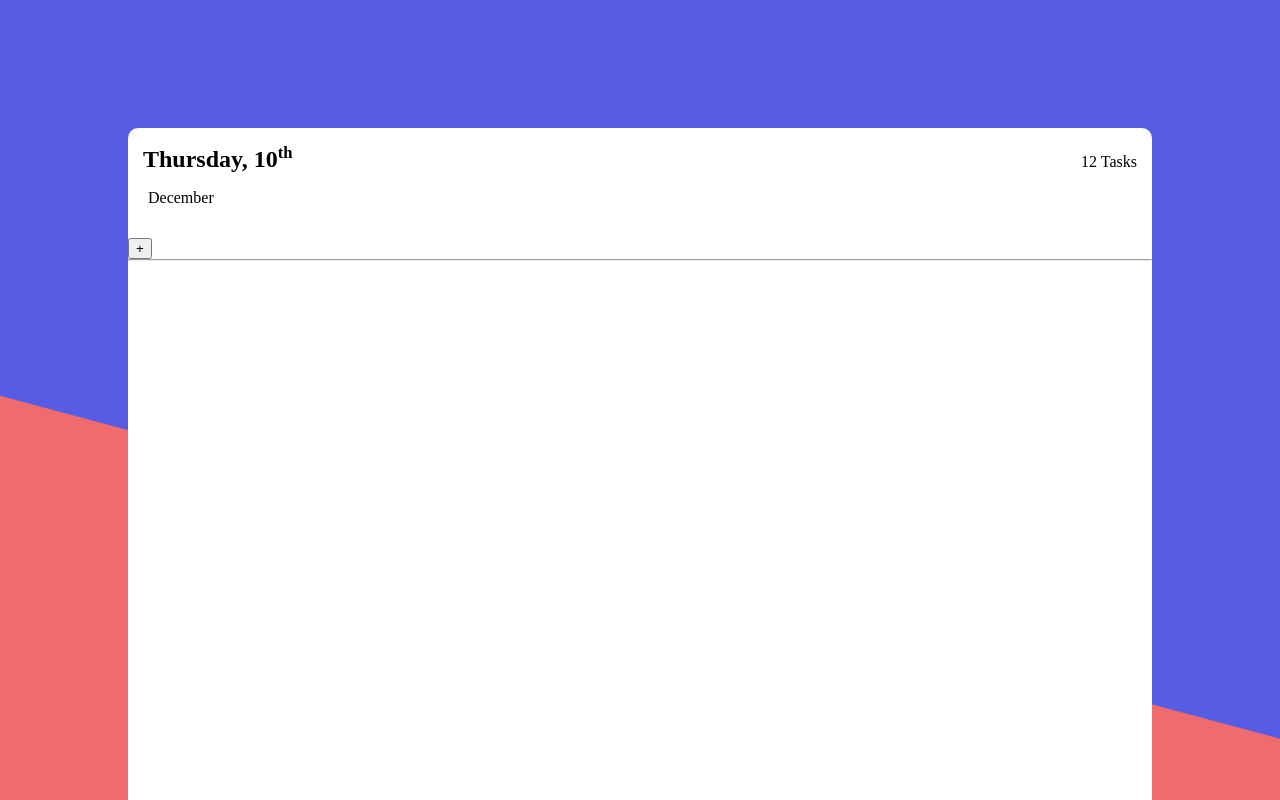
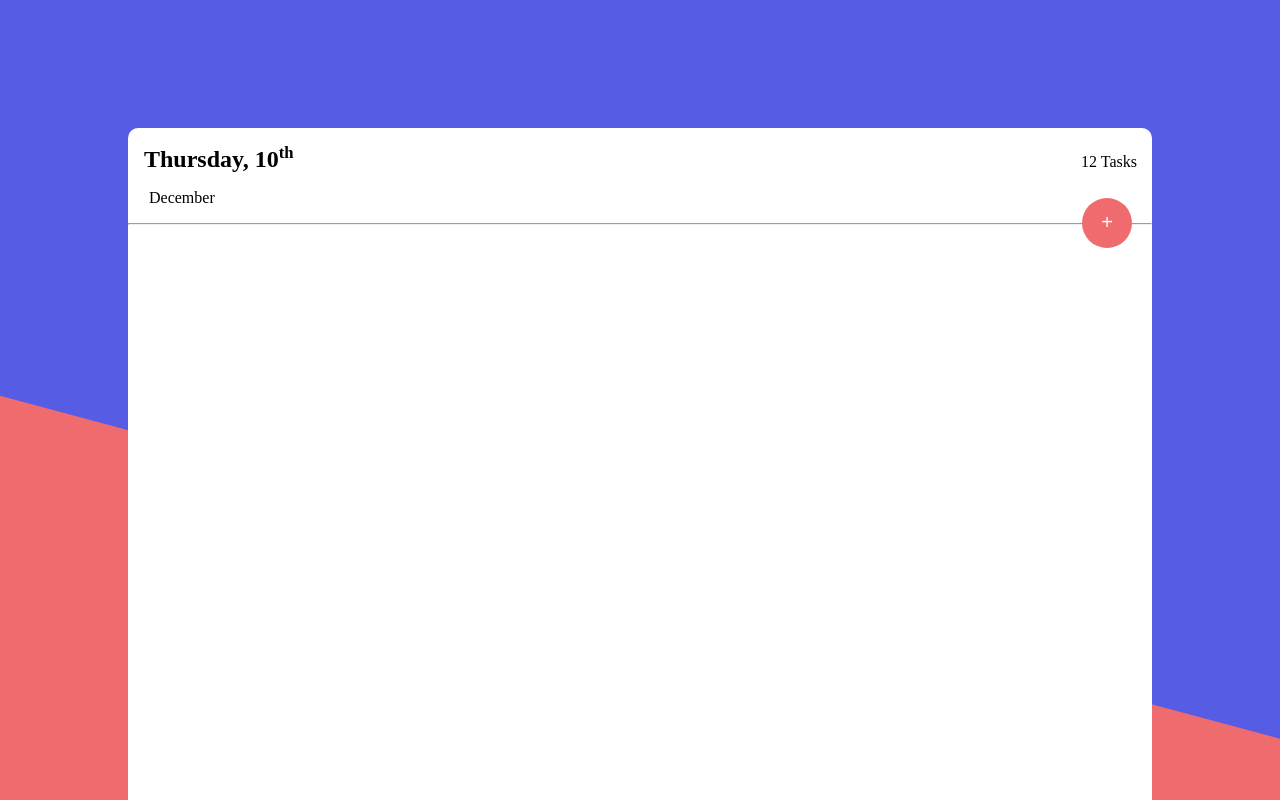
Before and after one commit to baraskarharshal/angular-ToDoList-ivy-kz1niq, an Angular app: page / in a window 1280 px wide. Built offline with nearby package versions, Linux system fonts and the light colour scheme.

Commit message:
3 files modified

```diff
--- a/src/app/todolist-page/todolist-page.component.css
+++ b/src/app/todolist-page/todolist-page.component.css
@@ -1,6 +1,6 @@
 header {
   height: 80px;
-  margin: 15px;
+  margin: 15px 15px 0 16px;
   display: grid;
   grid-template-columns: auto auto;
 }
@@ -26,3 +26,18 @@ header {
   color: hsl(207deg 38% 94%);
   border-color: hsl(207deg 38% 94%);
 }
+
+.add-btn {
+  background: hsl(359deg 81% 68%);
+  color: white;
+  width: 50px;
+  height: 50px;
+  border-radius: 50px;
+  font-size: 20px;
+  padding-bottom: 10px;
+  margin-top: -27px;
+  margin-right: 20px;
+  display: block;
+  float: right;
+  cursor: pointer;
+}
--- a/src/app/todolist-page/todolist-page.component.html
+++ b/src/app/todolist-page/todolist-page.component.html
@@ -3,6 +3,7 @@
   <span class="header-task-count">12 Tasks</span>
   <span class="header-month">December</span>
 </header>
+<hr class="divider">
 <button class="btn add-btn">+</button>
-<hr class="divider">
+
 <div id="toDoList"></div>
--- a/src/styles.css
+++ b/src/styles.css
@@ -8,6 +8,11 @@ body {
 
 hr {
   margin: 0;
+}
+
+.btn {
+  padding: 8px;
+  border: none;
 }
 
 #top-bg {
```
